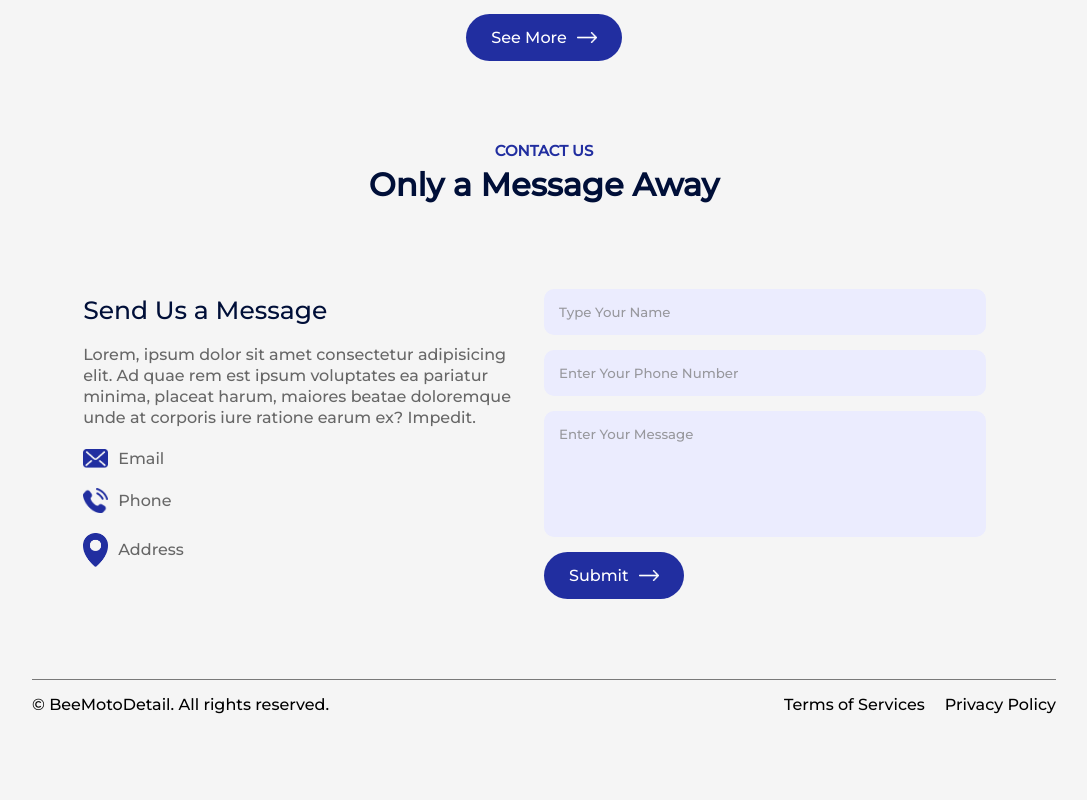
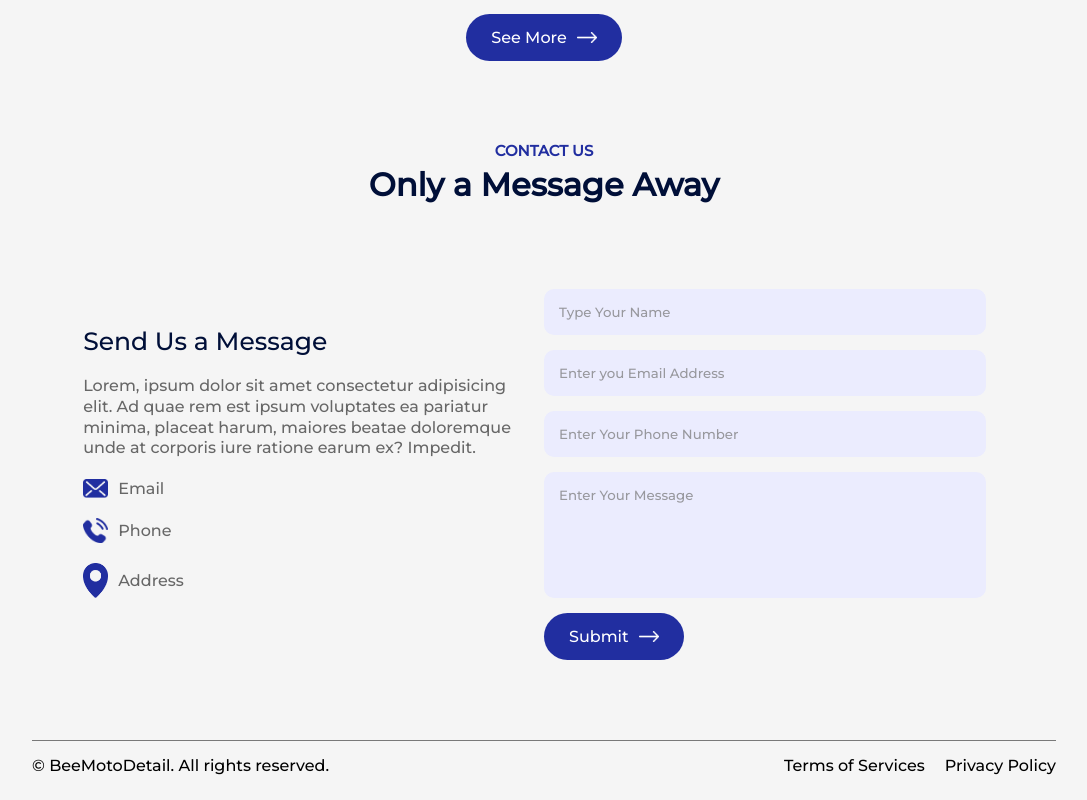
Before and after one commit to LittleDTLe/BeeMoto, a React (Vite) app: page / in a window 1280 px wide. Shown: the part 2112-2912 px from the top of the page, without its empty margins (96-1183 px from the left). Before the commit the page ends 2851 px from the top, so only its background shows below. Built offline with nearby package versions, Linux system fonts and the light colour scheme.

Commit message:
Added Email to Form and Validation

```diff
--- a/package.json
+++ b/package.json
@@ -1,7 +1,7 @@
 {
   "name": "beemoto",
   "private": true,
-  "version": "0.0.0",
+  "version": "0.0.3",
   "type": "module",
   "scripts": {
     "dev": "vite",
--- a/src/Components/Contact/Contact.jsx
+++ b/src/Components/Contact/Contact.jsx
@@ -53,7 +53,8 @@ const Contact = () => {
         <div className="contact-col">
             <form onSubmit={onSubmit}>
                 <input type="text" name='name' placeholder='Type Your Name' required/>
-                <input type="tel" name="phone" id="" placeholder='Enter Your Phone Number' required/>
+                <input type="email" name="email" id="" placeholder='Enter you Email Address' pattern="/^[a-zA-Z0-9.!#$%&’*+/=?^_`{|}~-]+@[a-zA-Z0-9-]+(?:\.[a-zA-Z0-9-]+)*$/" required/>
+                <input type="tel" name="phone" id="" placeholder='Enter Your Phone Number' minLength={10} maxLength={10} required/>
                 <textarea name="message" rows="6" placeholder='Enter Your Message' required></textarea>
                 <button type='submit' className='btn dark-btn' >Submit <img src={white_arrow} alt="" /></button>
             </form>
```
